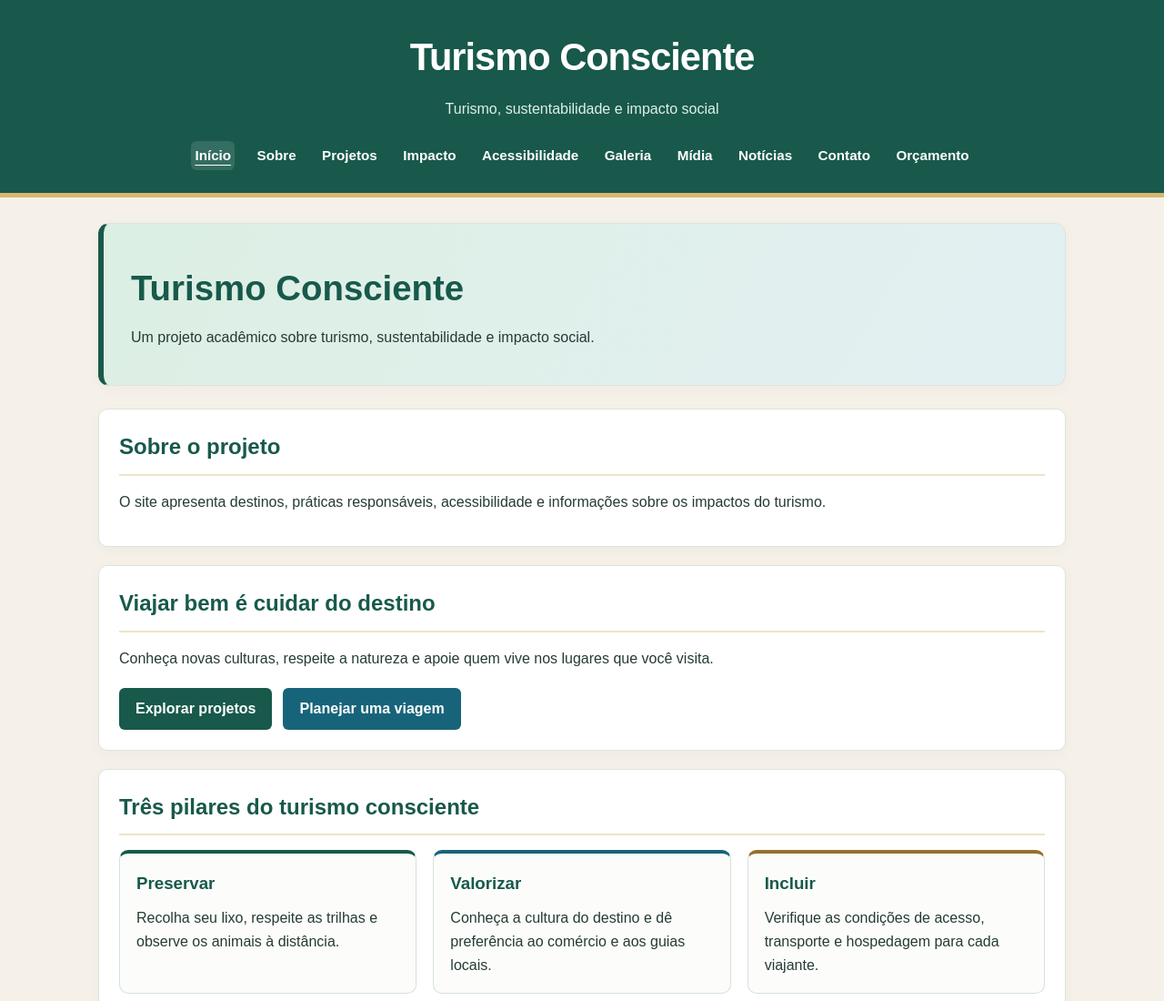
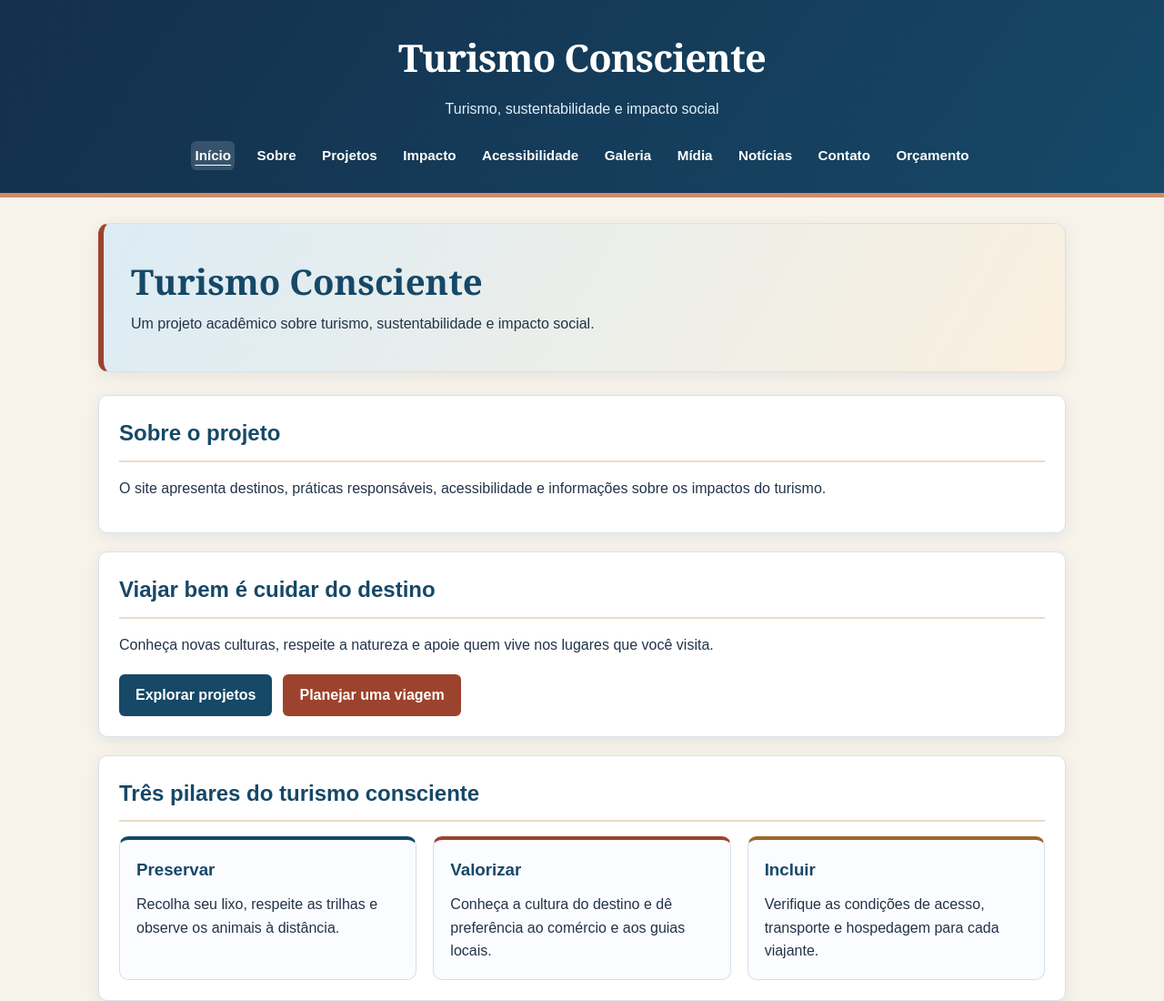
Before and after one commit to WillyDourado/TURISMOO, a plain HTML site: page index.html in a window 1280 px wide. Shown: the top 1100 px of the page at 91% size. Drawn offline with Linux system fonts and the light colour scheme.

Commit message:
Atualiza visual e links do Turismo Consciente

```diff
--- a/css/style.css
+++ b/css/style.css
@@ -1,10 +1,10 @@
-/* Paleta: floresta, areia e água. Altere as cores aqui. */
+/* Paleta: azul oceano, areia clara e terracota. */
 :root {
-  --verde: #18594b;
-  --verde-escuro: #123e35;
-  --areia: #f5f1e8;
-  --azul: #17647a;
-  --texto: #263b35;
+  --oceano: #164867;
+  --oceano-escuro: #132f4b;
+  --areia: #f7f3eb;
+  --terracota: #9c432d;
+  --texto: #233449;
 }
 
 /* Estilos gerais */
@@ -23,9 +23,8 @@ body {
 }
 
 header {
-  background: var(--verde);
+  background: linear-gradient(125deg, var(--oceano-escuro), var(--oceano));
   color: #fff;
-  padding: 22px;
 }
 
 nav a {
@@ -50,7 +49,7 @@ main {
 }
 
 .hero {
-  background: #dcefe9;
+  background: #e1edf5;
   padding: 35px;
   border-radius: 12px;
   margin-bottom: 25px;
@@ -79,7 +78,7 @@ article {
 }
 
 .card {
-  border: 1px solid #d4e2dd;
+  border: 1px solid #d3e0e9;
   padding: 18px;
   border-radius: 10px;
   margin-bottom: 0;
@@ -93,7 +92,7 @@ h3 {
 
 h2,
 h3 {
-  color: var(--verde);
+  color: var(--oceano);
 }
 
 p + p,
@@ -126,7 +125,7 @@ iframe {
 }
 
 iframe {
-  border: 1px solid #c9d8d3;
+  border: 1px solid #c4d3de;
 }
 
 .table-wrapper {
@@ -149,13 +148,13 @@ caption {
 
 th,
 td {
-  border: 1px solid #c9d8d3;
+  border: 1px solid #c4d3de;
   padding: 10px;
   text-align: left;
 }
 
 th {
-  background: #dcefe9;
+  background: #e1edf5;
 }
 
 form {
@@ -175,7 +174,7 @@ textarea {
   width: 100%;
   min-width: 0;
   padding: 10px;
-  border: 1px solid #aebfba;
+  border: 1px solid #74899a;
   border-radius: 6px;
   font-size: 16px;
 }
@@ -185,7 +184,7 @@ textarea {
 }
 
 button {
-  background: var(--verde);
+  background: var(--oceano);
   color: #fff;
   border: 0;
   padding: 12px;
@@ -194,11 +193,11 @@ button {
 }
 
 button:hover {
-  background: #125448;
+  background: #103955;
 }
 
 footer {
-  background: var(--verde-escuro);
+  background: var(--oceano-escuro);
   color: #fff;
   text-align: center;
   padding: 20px;
@@ -225,7 +224,7 @@ header :focus-visible {
   left: 8px;
   transform: translateY(-200%);
   background: #fff;
-  color: #173c35;
+  color: #132f4b;
   padding: 10px 16px;
   z-index: 10;
 }
@@ -235,7 +234,7 @@ header :focus-visible {
 }
 
 #status-formulario {
-  color: #125448;
+  color: #103955;
   font-weight: bold;
 }
 
@@ -253,18 +252,19 @@ header :focus-visible {
 
 /* Acabamento visual com regras simples, sem bibliotecas. */
 header {
-  border-bottom: 5px solid #d7b66f;
+  border-bottom: 5px solid #d28a65;
   text-align: center;
   padding: 30px 18px 20px;
 }
 
 header h1 {
   font-size: clamp(1.8rem, 4vw, 2.6rem);
-  letter-spacing: -1px;
+  font-family: Georgia, serif;
+  letter-spacing: -0.02em;
 }
 
 header > p {
-  color: #e1f0e8;
+  color: #e5f0f8;
   margin-bottom: 18px;
 }
 
@@ -280,28 +280,30 @@ nav a {
 
 nav a:hover,
 nav a[aria-current="page"] {
-  background: #ffffff1f;
+  background: #ffffff26;
 }
 
 section,
 .hero {
-  border: 1px solid #dce4dd;
-  box-shadow: 0 4px 16px #123e3508;
+  border: 1px solid #d8e2ea;
+  box-shadow: 0 4px 16px #132f4b14;
 }
 
 .hero {
-  background: linear-gradient(120deg, #dcefe3, #e3f0f3);
-  border-left: 6px solid var(--verde);
+  background: linear-gradient(120deg, #dcecf5, #faf0df);
+  border-left: 6px solid var(--terracota);
   padding: 40px 30px;
 }
 
 .hero h2 {
+  font-family: Georgia, serif;
+  line-height: 1.2;
   font-size: clamp(1.7rem, 4vw, 2.4rem);
 }
 
 section > h2 {
   padding-bottom: 10px;
-  border-bottom: 2px solid #eee4cc;
+  border-bottom: 2px solid #eadbc9;
   margin-bottom: 16px;
 }
 
@@ -311,16 +313,16 @@ section > ul {
 }
 
 .card {
-  background: #fcfdfb;
-  border-top: 4px solid var(--verde);
+  background: #fbfcff;
+  border-top: 4px solid var(--oceano);
 }
 
 .card:nth-child(2) {
-  border-top-color: var(--azul);
+  border-top-color: var(--terracota);
 }
 
 .card:nth-child(3) {
-  border-top-color: #96702e;
+  border-top-color: #9a692a;
 }
 
 .card p + p {
@@ -338,24 +340,28 @@ section > ul {
   display: inline-block;
   padding: 10px 18px;
   border-radius: 6px;
-  background: var(--verde);
+  background: var(--oceano);
   color: #fff;
   font-weight: bold;
   text-decoration: none;
 }
 
 .button-link:hover {
-  background: var(--verde-escuro);
+  background: var(--oceano-escuro);
 }
 
 .button-link.secondary {
-  background: var(--azul);
+  background: var(--terracota);
+}
+
+.button-link.secondary:hover {
+  background: #7a3121;
 }
 
 .tag {
   display: inline-block;
-  background: #e6efe7;
-  color: var(--verde-escuro);
+  background: #e2edf7;
+  color: var(--oceano-escuro);
   border-radius: 20px;
   padding: 3px 10px;
   margin-bottom: 10px;
@@ -365,9 +371,9 @@ section > ul {
 
 figure {
   padding: 10px;
-  border: 1px solid #dce4dd;
+  border: 1px solid #d8e2ea;
   border-radius: 10px;
-  background: #fcfdfb;
+  background: #fbfcff;
 }
 
 figure img {
@@ -377,14 +383,14 @@ figure img {
 }
 
 details {
-  border: 1px solid #dce4dd;
+  border: 1px solid #d8e2ea;
   border-radius: 6px;
   padding: 14px;
   margin-bottom: 12px;
 }
 
 summary {
-  color: var(--verde-escuro);
+  color: var(--oceano-escuro);
   cursor: pointer;
   font-weight: bold;
 }
```
Also changed, not shown: docs/guia_github.txt, 1 other file.
